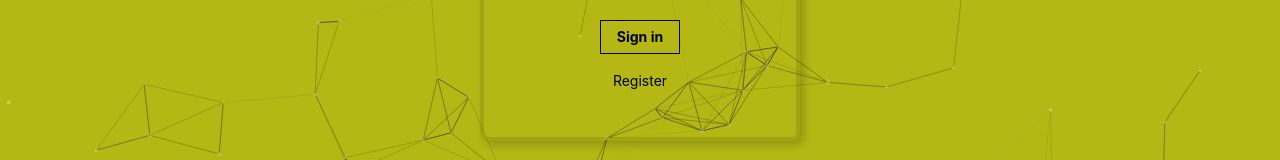
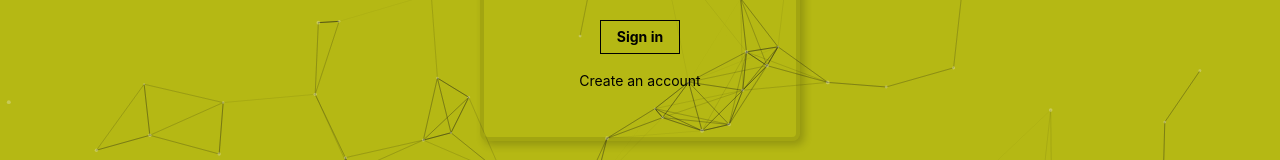
Before and after one commit to shubhamuni/smart_brain, a React (Create React App) app: page / in a window 1280 px wide. Shown: the part 358-518 px from the top of the page. Built offline with nearby package versions, Linux system fonts and the light colour scheme.

Commit message:
push create

```diff
--- a/src/components/Register/Register.js
+++ b/src/components/Register/Register.js
@@ -21,7 +21,7 @@ const Register = ({ onRouteChange }) => {
                     </div>
                 </fieldset>
                 <div className="">
-                    <input onClick={()=>onRouteChange("home")} className="b ph3 pv2 input-reset ba b--black bg-transparent grow pointer f6 dib" type="submit" value="Register"/>
+                    <input onClick={()=>onRouteChange("home")} className="b ph3 pv2 input-reset ba b--black bg-transparent grow pointer f6 dib" type="submit" value="Create"/>
                 </div>
             </form>
         </main>
--- a/src/components/SignIn/Signin.js
+++ b/src/components/SignIn/Signin.js
@@ -21,7 +21,7 @@ const Signin = ({ onRouteChange }) => {
                     <input className="b ph3 pv2 input-reset ba b--black bg-transparent grow pointer f6 dib" type="submit" value="Sign in" onClick={()=>onRouteChange("home")}/>
                 </div>
                 <div className="lh-copy mt3">
-                    <p className="f6 link dim black db" onClick={()=>onRouteChange("register")}>Register</p>
+                    <p className="f6 link dim black db" onClick={()=>onRouteChange("register")}>Create an account</p>
                 </div>
             </form>
         </main>
```
